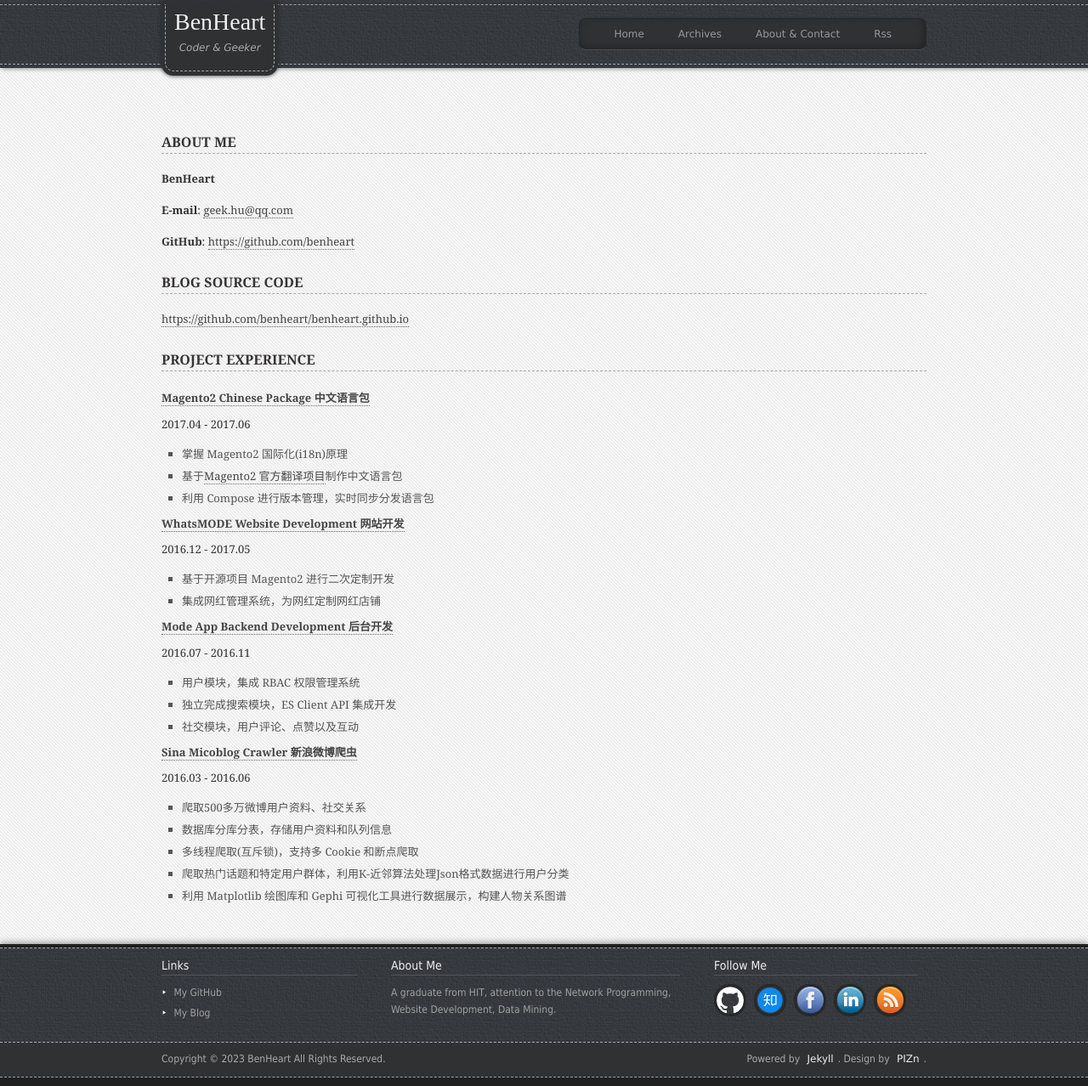
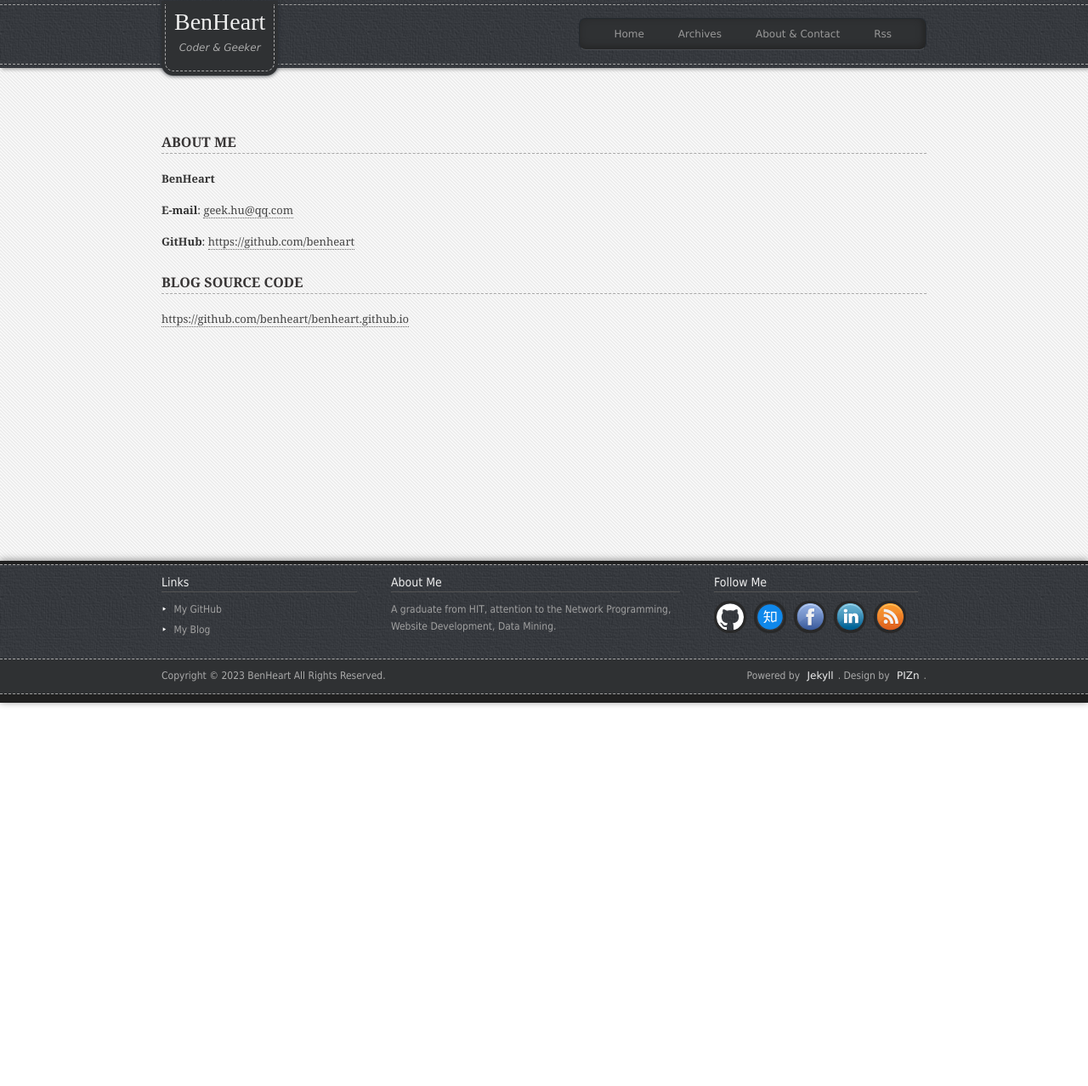
Before and after one commit to benheart/benheart.github.io, a Jekyll site: the page built from contact.html, in a window 1280 px wide. Shown: the whole page at 85% size. Built offline with Jekyll 4.4.1, drawn with Linux system fonts in a browser that asks for light colours; after the commit the page ends 900 px from its top, so only the background shows below that.

Commit message:
Update contact.html

```diff
--- a/contact.html
+++ b/contact.html
@@ -10,46 +10,8 @@
 				<p><b>{{ site.author.name }}</b></p>
 				<p><b>E-mail</b>: <a href="mailto:{{ site.author.email }}" title="Mail to ben">{{ site.author.email }}</a></p>
 				<p><b>GitHub</b>: <a href="{{ site.follow.github }}" target="_blank">{{ site.follow.github }}</a></p>
-                <h3>BLOG SOURCE CODE</h3>
+                		<h3>BLOG SOURCE CODE</h3>
 				<p><a href="https://github.com/benheart/benheart.github.io" title="Home Page" target="_blank">https://github.com/benheart/benheart.github.io</a></p>
-                <h3>PROJECT EXPERIENCE</h3>
-
-				<h6><a href="https://github.com/benheart/magento2_zh_hans_cn" target="_blank">Magento2 Chinese Package 中文语言包</a></h6>
-				<p>2017.04 - 2017.06</p>
-				<ul>
-					<li>掌握 Magento2 国际化(i18n)原理</li>
-					<li>基于<a href="https://crowdin.com/project/magento-2/zh-CN" target="_blank">Magento2
-						官方翻译项目</a>制作中文语言包</li>
-					<li>利用 Compose 进行版本管理，实时同步分发语言包</li>
-				</ul>
-
-				<h6><a href="https://www.whatsmode.com" target="_blank">WhatsMODE Website Development
-					网站开发</a></h6>
-				<p>2016.12 - 2017.05</p>
-				<ul>
-					<li>基于开源项目 Magento2 进行二次定制开发</li>
-					<li>集成网红管理系统，为网红定制网红店铺</li>
-				</ul>
-
-				<h6><a href="https://itunes.apple.com/US/app/id1012183628" target="_blank">Mode App Backend Development
-					后台开发</a></h6>
-				<p>2016.07 - 2016.11</p>
-				<ul>
-					<li>用户模块，集成 RBAC 权限管理系统</li>
-					<li>独立完成搜索模块，ES Client API 集成开发</li>
-					<li>社交模块，用户评论、点赞以及互动</li>
-				</ul>
-
-				<h6><a href="https://github.com/benheart/microblog-crawler" target="_blank">Sina Micoblog Crawler
-					新浪微博爬虫</a></h6>
-				<p>2016.03 - 2016.06</p>
-				<ul>
-					<li>爬取500多万微博用户资料、社交关系</li>
-					<li>数据库分库分表，存储用户资料和队列信息</li>
-					<li>多线程爬取(互斥锁)，支持多 Cookie 和断点爬取</li>
-					<li>爬取热门话题和特定用户群体，利用K-近邻算法处理Json格式数据进行用户分类</li>
-					<li>利用 Matplotlib 绘图库和 Gephi 可视化工具进行数据展示，构建人物关系图谱</li>
-				</ul>
 			</article>
 		</div>
 	</div>
```
